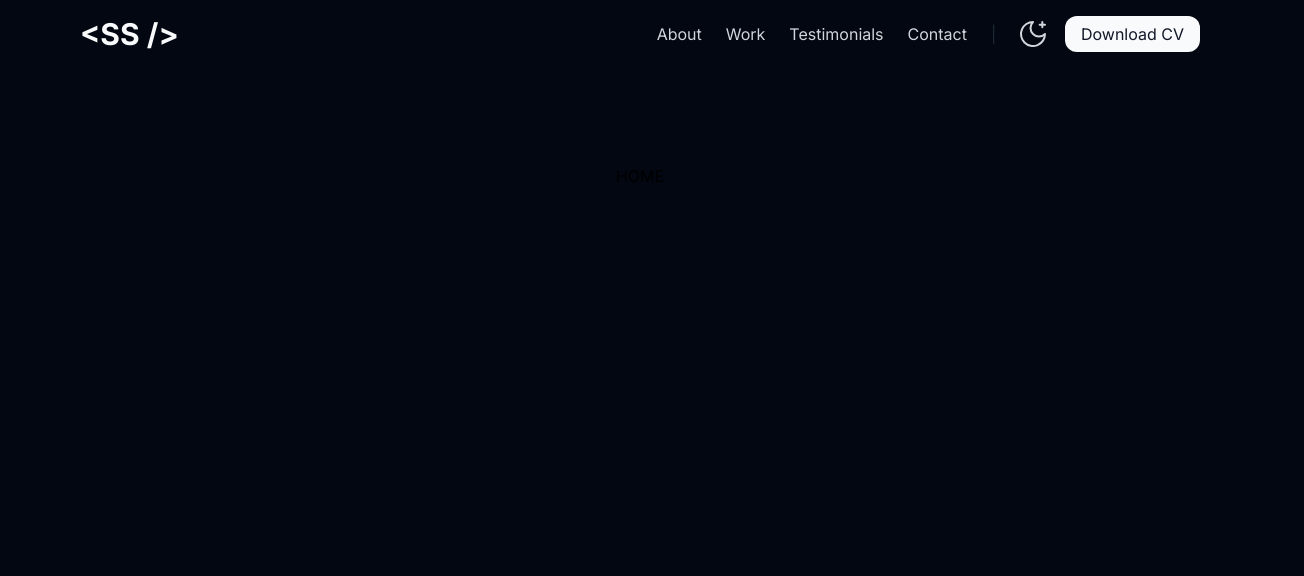
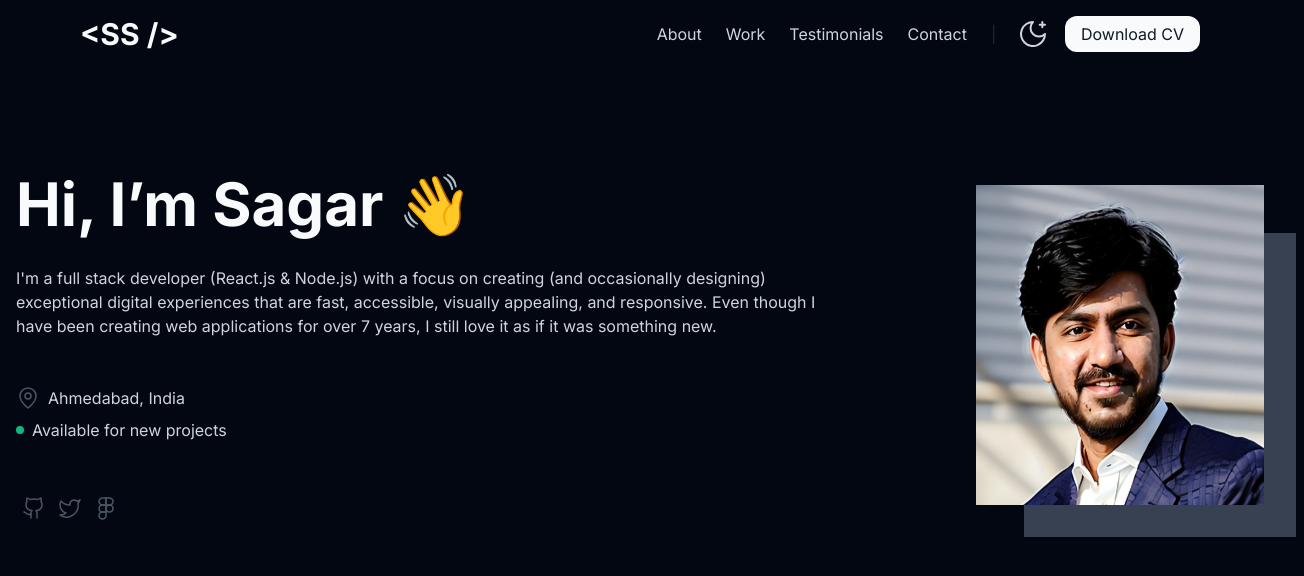
Before and after one commit to nuki1048/portfolio, a Next.js app: page / in a window 1280 px wide. Shown: the top 576 px of the page, 1304 px wide, since content can reach past the window. Built offline with nearby package versions, Linux system fonts and the light colour scheme.

Commit message:
feat: added promo section

```diff
--- /dev/null
+++ b/src/app/components/promo/promo.tsx
@@ -0,0 +1,81 @@
+import LocationIcon from '../../../../public/assets/icons/location-icon.svg';
+import GitHubIcon from '../../../../public/assets/icons/github-icon.svg';
+import FigmaIcon from '../../../../public/assets/icons/figma-icon.svg';
+import TwitterIcon from '../../../../public/assets/icons/twitter-icon.svg';
+import Image from 'next/image';
+
+const ICON_SIZE_PX = 24;
+
+const Promo: React.FC = () => {
+  return (
+    <section className="py-24 flex flex-col-reverse items-center gap-12 md:gap-36 lg:flex-row">
+      <div className="flex-1 mt-2.5">
+        <h1 className="text-4xl font-semibold md:text-6xl md:font-bold text-gray-light-900 dark:text-gray-dark-900">
+          Hi, I’m Sagar 👋
+        </h1>
+        <p className="mt-8 text-gray-light-600 dark:text-gray-dark-600">
+          I'm a full stack developer (React.js & Node.js) with a focus on
+          creating (and occasionally designing) exceptional digital experiences
+          that are fast, accessible, visually appealing, and responsive. Even
+          though I have been creating web applications for over 7 years, I still
+          love it as if it was something new.
+        </p>
+        <div className="mt-12 flex items-center gap-2">
+          <Image
+            src="/assets/icons/location-icon.svg"
+            alt="Location Icon"
+            width={ICON_SIZE_PX}
+            height={ICON_SIZE_PX}
+          />
+          <span className="text-gray-light-600 dark:text-gray-dark-600">
+            Ahmedabad, India
+          </span>
+        </div>
+        <div className="mt-2 flex items-center gap-2">
+          <span className="w-2 h-2 rounded-full bg-emerald block"></span>
+          <span className="text-gray-light-600 dark:text-gray-dark-600">
+            Available for new projects
+          </span>
+        </div>
+        <ul className="mt-12 flex">
+          <li className="p-1.5">
+            <Image
+              src="/assets/icons/github-icon.svg"
+              width={ICON_SIZE_PX}
+              height={ICON_SIZE_PX}
+              alt="Github Icon"
+            />
+          </li>
+          <li className="p-1.5">
+            <Image
+              src="/assets/icons/twitter-icon.svg"
+              width={ICON_SIZE_PX}
+              height={ICON_SIZE_PX}
+              alt="Twitter Icon"
+            />
+          </li>
+          <li className="p-1.5">
+            <Image
+              src="/assets/icons/figma-icon.svg"
+              width={ICON_SIZE_PX}
+              height={ICON_SIZE_PX}
+              alt="Figma Icon"
+            />
+          </li>
+        </ul>
+      </div>
+      <div className="w-60 h-72 md:w-72 md:h-80 relative">
+        <Image
+          src="/assets/images/promo_portrait.jpg"
+          width={280}
+          height={320}
+          alt="Promo Portrait Photo"
+          className="w-full h-full"
+        />
+        <div className="absolute w-72 md:w-full h-full top-5 -left-1/2  md:top-10 md:left-10 -z-10 bg-gray-light-200 border-gray-light dark:bg-gray-dark-200 border-8 dark:border-gray-dark"></div>
+      </div>
+    </section>
+  );
+};
+
+export default Promo;
--- a/src/app/page.tsx
+++ b/src/app/page.tsx
@@ -1,7 +1,9 @@
+import Promo from './components/promo/promo';
+
 export default function Home(): JSX.Element {
   return (
-    <main className="flex min-h-screen flex-col items-center justify-between p-24">
-      HOME
+    <main className="container mx-auto">
+      <Promo />
     </main>
   );
 }
--- a/tailwind.config.ts
+++ b/tailwind.config.ts
@@ -8,6 +8,16 @@ const config: Config = {
     './src/app/**/*.{js,ts,jsx,tsx,mdx}',
   ],
   theme: {
+    container: {
+      center: true,
+      screens: {
+        '2xl': '1280px',
+      },
+      padding: {
+        DEFAULT: '16px',
+        md: '0',
+      },
+    },
     extend: {
       backgroundImage: {
         'gradient-radial': 'radial-gradient(var(--tw-gradient-stops))',
```
Also changed, not shown: public/assets/images/promo_portrait.jpg (added).
